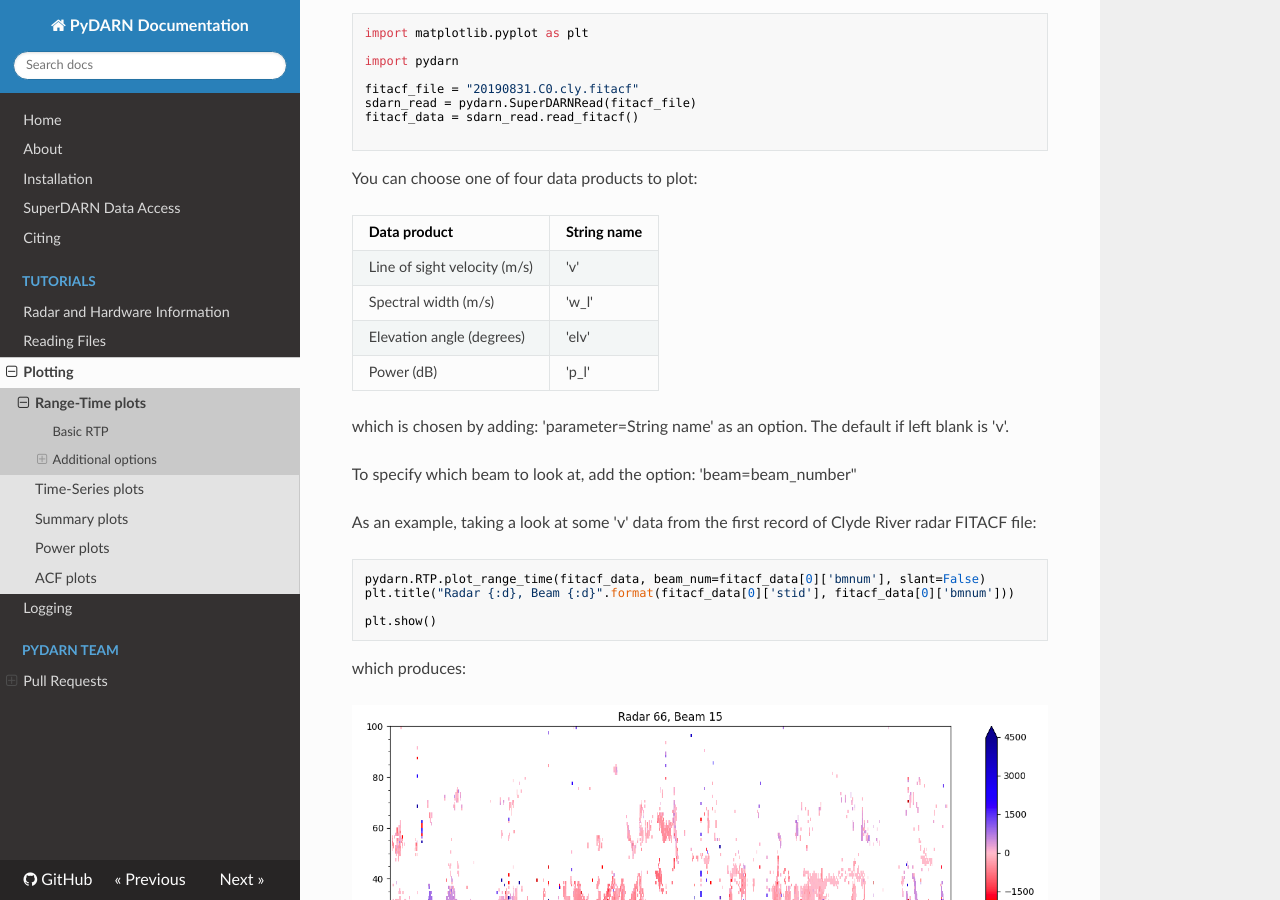
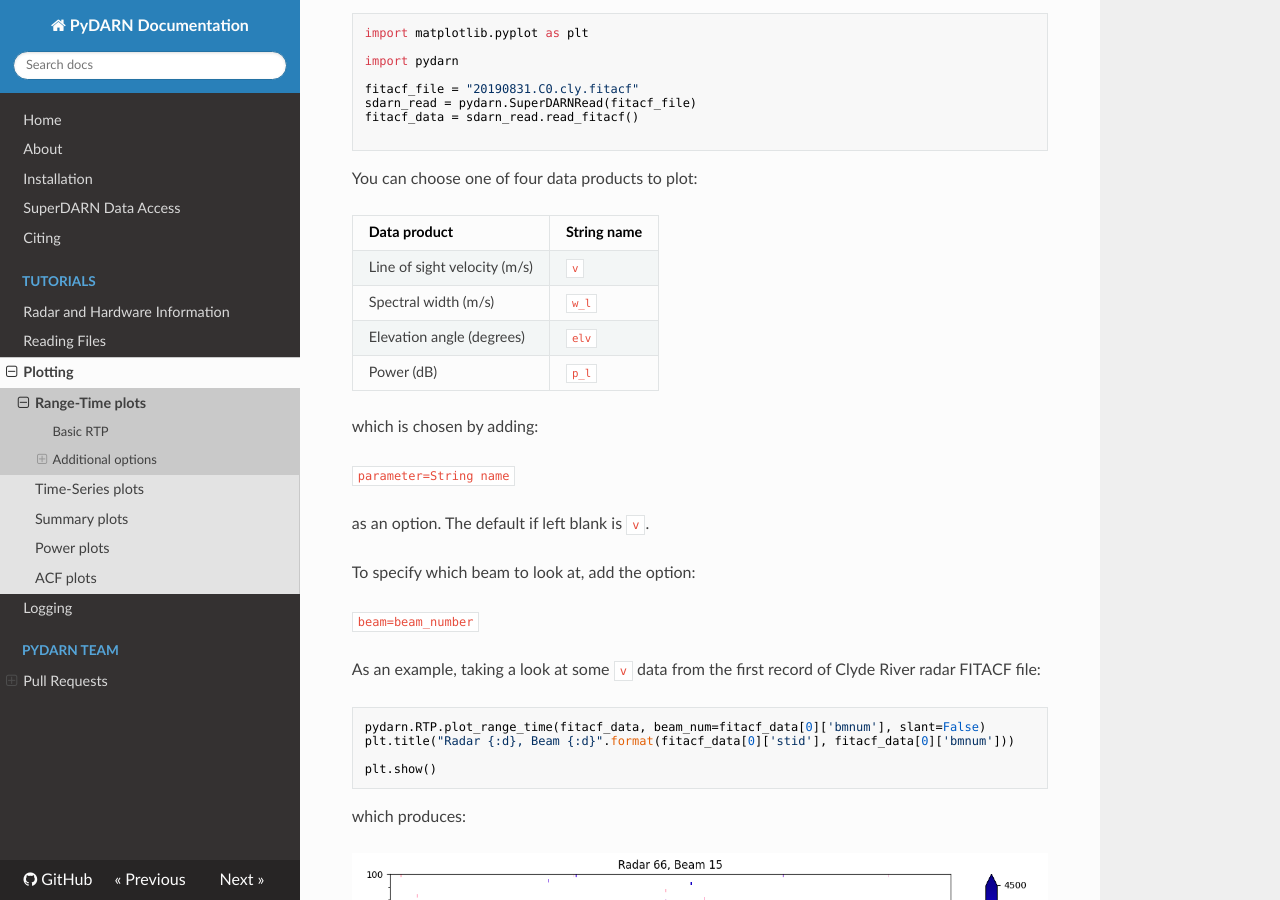
Before and after one commit to SuperDARN/pydarn, an MkDocs documentation site: the page built from docs/user/range_time.md, in a window 1280 px wide and 900 px high, scrolled down 486 px. Built offline with MkDocs 1.6.1, drawn with Linux system fonts in a browser that asks for light colours; nearby versions of some CDN libraries; some of the changed text lies outside the part shown.

Commit message:
updated quotations to be consistent

````diff
--- a/docs/user/range_time.md
+++ b/docs/user/range_time.md
@@ -39,19 +39,22 @@ You can choose one of four data products to plot:
 
 | Data product                | String name |
 |-----------------------------|-------------|
-| Line of sight velocity (m/s)| 'v'         |
-| Spectral width (m/s)        | 'w_l'       |
-| Elevation angle (degrees)   | 'elv'       |
-| Power (dB)                  | 'p_l'       |
+| Line of sight velocity (m/s)| `v`         |
+| Spectral width (m/s)        | `w_l`       |
+| Elevation angle (degrees)   | `elv`       |
+| Power (dB)                  | `p_l`       |
 
 which is chosen by adding:
-'parameter=String name'
-as an option. The default if left blank is 'v'.
+
+`parameter=String name`
+
+as an option. The default if left blank is `v`.
 
 To specify which beam to look at, add the option:
-'beam=beam_number"
 
-As an example, taking a look at some 'v' data from the first record of Clyde River radar FITACF file:
+`beam=beam_number`
+
+As an example, taking a look at some `v` data from the first record of Clyde River radar FITACF file:
 ```python
 pydarn.RTP.plot_range_time(fitacf_data, beam_num=fitacf_data[0]['bmnum'], slant=False)
 plt.title("Radar {:d}, Beam {:d}".format(fitacf_data[0]['stid'], fitacf_data[0]['bmnum']))
@@ -81,7 +84,7 @@ To see all the customisation options, check out all the parameters listed in 'rt
 | zmax=(int)                   | Maximum data value to be plotted                            |
 | slant=(bool)                 | True (y-axis in slant range), False (y-axis in range gates) |
 
-For instance, code for a velocity RTP showing the same beam of Clyde river radar as above, but with ground scatter plotted in grey, date format as 'hh:mm', custom min and max values and a colour bar label could look something like:
+For instance, code for a velocity RTP showing the same beam of Clyde river radar as above, but with ground scatter plotted in grey, date format as `hh:mm`, custom min and max values and a colour bar label could look something like:
 ```python
 pydarn.RTP.plot_range_time(fitacf_data, beam_num=fitacf_data[0]['bmnum'], groundscatter=1, zmax=500, zmin=-500, date_fmt='%H:%M', colorbar_label='Line-of-Sight Velocity (m s$^{-1}$)', slant=False)
 ```
````
